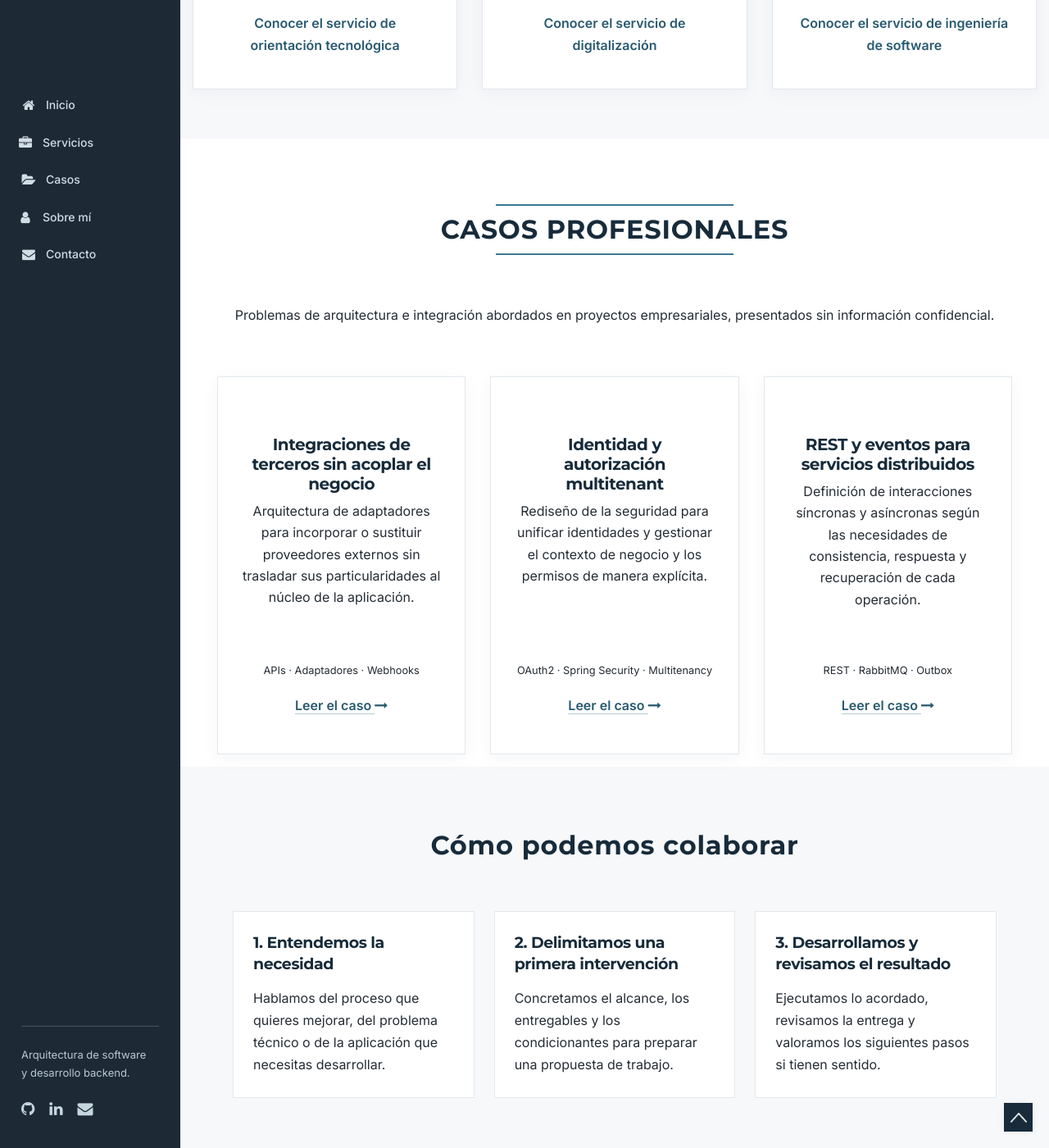
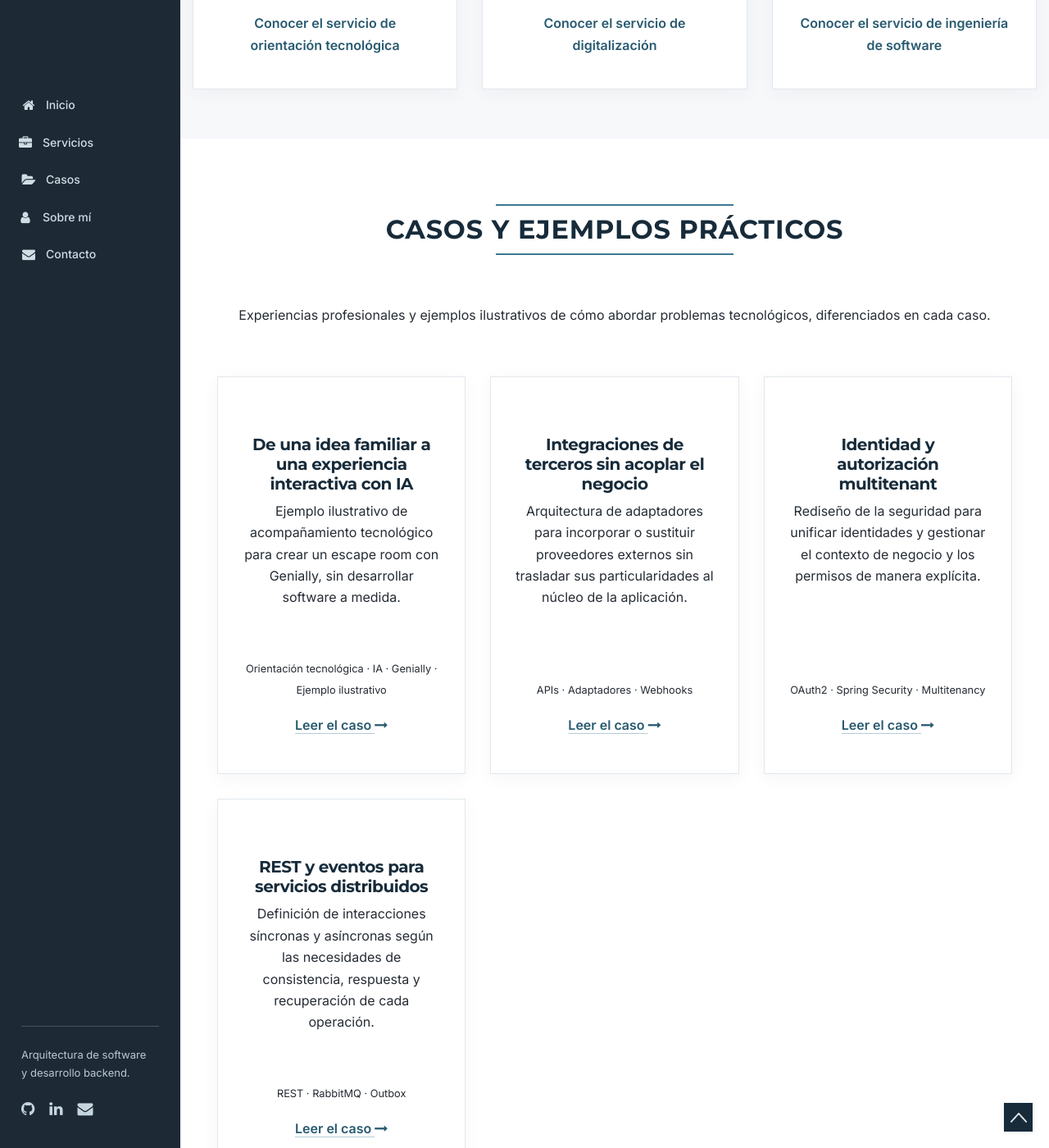
Before and after one commit to dabiz-me/dabiz.me, a Jekyll site: the page built from index.html, in a window 1280 px wide and 1400 px high, scrolled down 2125 px. Shown: the whole window at 82% size. Built offline with Jekyll 4.4.1, drawn with Linux system fonts in a browser that asks for light colours; part of the change alters nothing that is shown.

Commit message:
feat: caso ilustrativo de orientación tecnológica con Genially e IA (#18)
* feat(casos): añadir ejemplo de acompañamiento tecnológico con Genially

* feat(casos): vincular ejemplo Genially al portfolio

* feat(casos): vincular ejemplo Genially al portfolio

* fix(casos): enlazar al servicio de orientación

```diff
--- a/_data/cases.yml
+++ b/_data/cases.yml
@@ -1,3 +1,8 @@
+- title: De una idea familiar a una experiencia interactiva con IA
+  summary: Ejemplo ilustrativo de acompañamiento tecnológico para crear un escape room con Genially, sin desarrollar software a medida.
+  detail: /casos/escape-room-ia/
+  tags: Orientación tecnológica · IA · Genially · Ejemplo ilustrativo
+
 - title: Integraciones de terceros sin acoplar el negocio
   summary: Arquitectura de adaptadores para incorporar o sustituir proveedores externos sin trasladar sus particularidades al núcleo de la aplicación.
   detail: /casos/integraciones/
--- a/_includes/portfolio_section.html
+++ b/_includes/portfolio_section.html
@@ -5,10 +5,10 @@
             <div class="services-wrapper text-center">
                 <div class="section-title">
                     <div class="border-center"></div>
-                    <h2>Casos profesionales</h2>
+                    <h2>Casos y ejemplos prácticos</h2>
                     <div class="border-center"></div>
                 </div>
-                <p>Problemas de arquitectura e integración abordados en proyectos empresariales, presentados sin información confidencial.</p>
+                <p>Experiencias profesionales y ejemplos ilustrativos de cómo abordar problemas tecnológicos, diferenciados en cada caso.</p>
                 <div class="row">
                     {% for case in site.data.cases %}
                     <div class="col-lg-4 col-md-6 dabiz-case-column">
--- /dev/null
+++ b/casos/escape-room-ia.md
@@ -0,0 +1,60 @@
+---
+layout: case
+title: De una idea familiar a una experiencia interactiva con ayuda de la IA
+summary: Cómo acompañar a una persona para transformar una idea en un juego interactivo sin desarrollar software a medida.
+permalink: /casos/escape-room-ia/
+---
+
+*Orientación y acompañamiento tecnológico · Ejemplo práctico ilustrativo*
+
+> Este ejemplo parte de una necesidad cotidiana explorada con Genially. Describe un enfoque de acompañamiento y posibles decisiones técnicas; no se presenta como un encargo profesional completado ni atribuye resultados que no se hayan verificado.
+
+## El punto de partida
+
+Imagina que quieres preparar una sorpresa para tu familia: un juego de pistas y acertijos, al estilo de un *escape room*, que puedan disfrutar desde el móvil o el ordenador.
+
+Tienes la idea, pero aparecen las dudas: ¿qué aplicación elegir?, ¿cómo organizar las pruebas?, ¿cuánto tiempo llevará configurarlo?, ¿puede ayudarte la inteligencia artificial?
+
+No necesitas contratar un desarrollo de software a medida. Necesitas orientación para aprovechar las herramientas que ya existen.
+
+## El reto
+
+El objetivo es convertir la idea en una experiencia interactiva personalizada, sin aprender programación ni dedicar semanas a dominar una aplicación: elegir una herramienta adecuada, estructurar las pruebas, preparar los contenidos y simplificar la configuración.
+
+## La herramienta: Genially
+
+Un formulario de preguntas encadenadas puede servir para un cuestionario, pero ofrece una experiencia distinta de un juego visual con objetos, pistas e interacciones.
+
+Genially permite crear contenidos interactivos más elaborados. Esa flexibilidad también implica dedicar tiempo a diseñar pantallas, incorporar elementos y configurar las interacciones.
+
+## Encontrar una solución proporcionada
+
+Una vez diseñado el juego, montar cada pantalla puede convertirse en una sucesión de operaciones repetitivas. Antes de automatizarlas, conviene comparar tres posibilidades:
+
+- **Hacerlo manualmente.** Es la opción más directa, aunque puede llevar bastante tiempo.
+- **Desarrollar una automatización específica.** Puede ser útil si el trabajo se repite, pero exige preparación, mantenimiento y comprobar las opciones de integración disponibles.
+- **Utilizar un asistente de IA en el navegador.** Herramientas como Claude en Chrome permiten explorar la ejecución asistida de operaciones sobre una sesión autorizada, con permisos y supervisión adecuados. Su viabilidad depende de las capacidades y restricciones de la aplicación.
+
+Para una actividad puntual, construir una integración completa puede ser desproporcionado. El criterio no es utilizar la tecnología más sofisticada, sino encontrar la solución que aporte más valor con el esfuerzo y el riesgo adecuados.
+
+## Cómo sería el acompañamiento
+
+1. **Aclarar la idea.** Participantes, duración, dificultad y tipo de experiencia.
+2. **Elegir la herramienta.** Comparar opciones según el resultado esperado, el presupuesto y el esfuerzo.
+3. **Diseñar las pruebas.** Utilizar IA como apoyo para estructurar la historia, ordenar acertijos y redactar pistas.
+4. **Preparar el montaje.** Decidir qué tareas conviene hacer manualmente y cuáles se podrían automatizar de forma segura.
+5. **Probar antes de compartir.** Revisar enlaces, interacciones, dificultad y funcionamiento en los dispositivos previstos.
+
+## ¿Qué aporta el acompañamiento tecnológico?
+
+No se trata solo de recomendar una aplicación o explicar dónde hacer clic. Se trata de entender qué quieres conseguir, valorar alternativas, evitar complejidades innecesarias y ayudarte a poner en práctica una solución que puedas utilizar.
+
+Este ejemplo no incluye métricas de tiempo ahorrado ni un resultado final atribuido a un cliente: esas evidencias requerirían completar y documentar la experiencia.
+
+## Más allá de un juego familiar
+
+El mismo enfoque puede servir para crear materiales formativos, preparar presentaciones interactivas, organizar información o simplificar tareas repetitivas en aplicaciones de uso cotidiano.
+
+**No tienes que saber qué aplicación utilizar, cómo conectarla ni qué puede hacer la inteligencia artificial por ti.** Podemos ayudarte a encontrar una solución proporcionada a lo que necesitas.
+
+[Conoce el servicio de orientación y acompañamiento tecnológico](/ia-y-tecnologia/)
```
